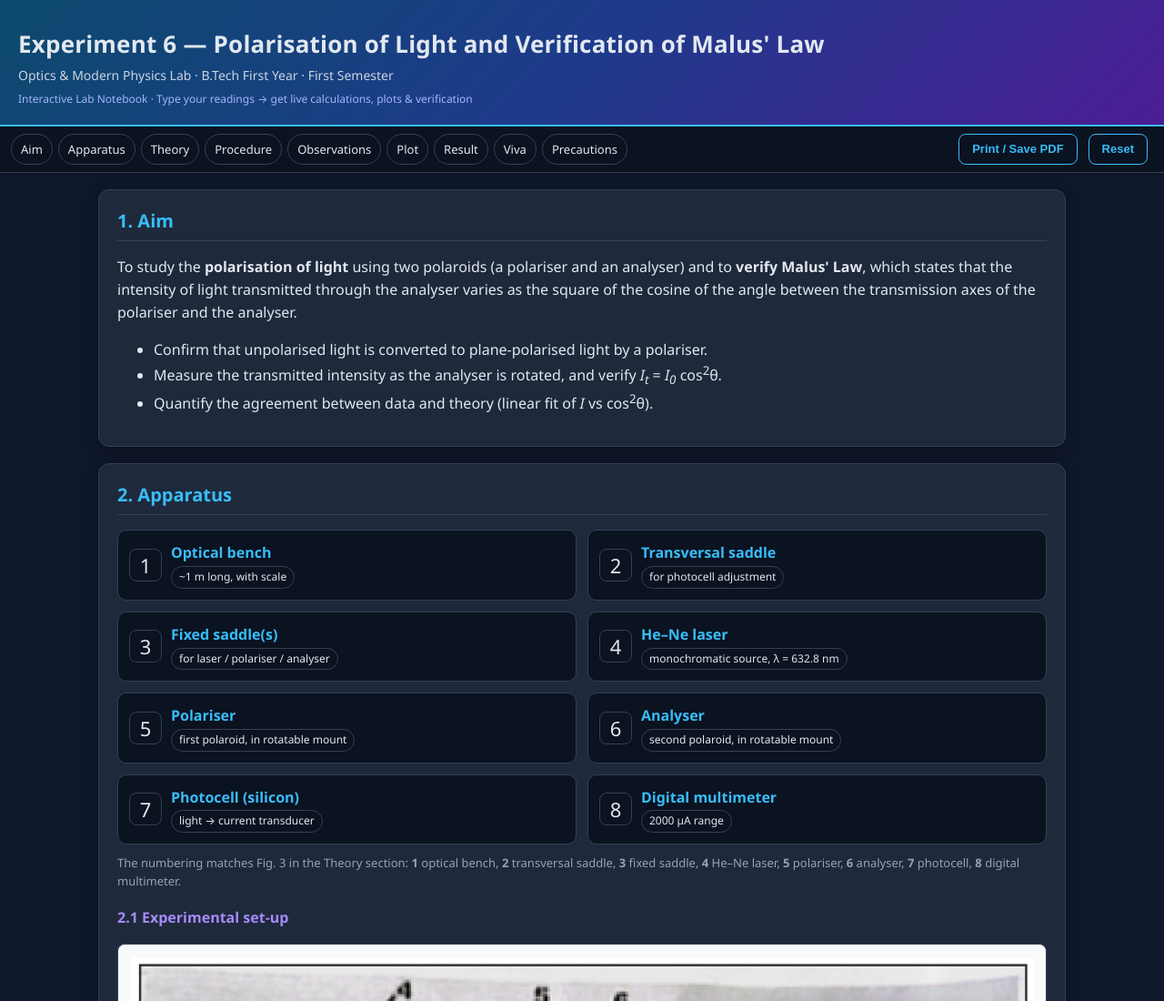
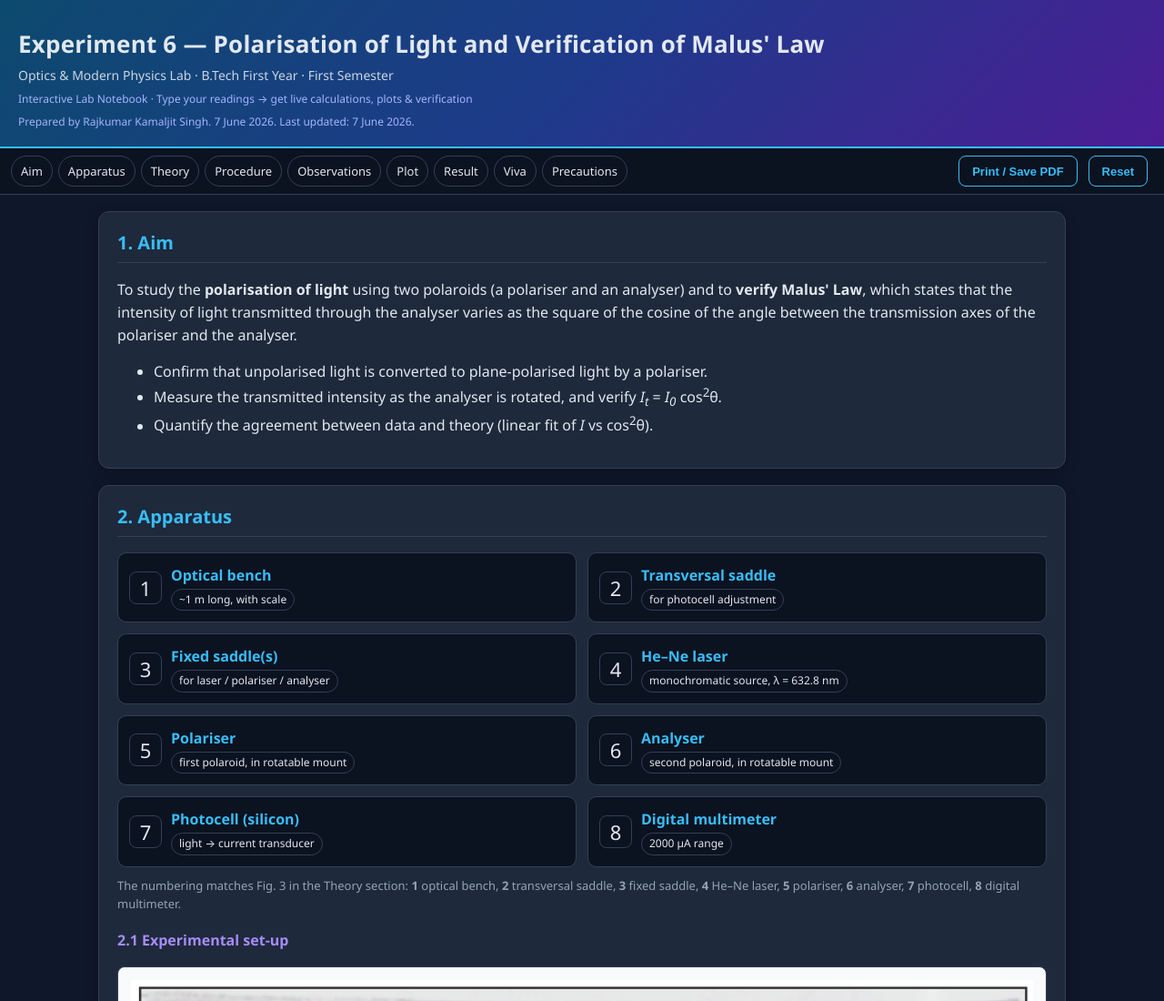
Before and after one commit to kamaljit-MTU/sem1.expt2, a plain HTML site: page index.html in a window 1280 px wide. Shown: the top 1100 px of the page at 91% size. Drawn offline with nearby package versions, Linux system fonts and the light colour scheme.

Commit message:
Update index.html

```diff
--- a/index.html
+++ b/index.html
@@ -119,6 +119,7 @@
   <h1>Experiment 6 &mdash; Polarisation of Light and Verification of Malus' Law</h1>
   <p>Optics &amp; Modern Physics Lab &middot; B.Tech First Year &middot; First Semester</p>
   <div class="meta">Interactive Lab Notebook &middot; Type your readings &rarr; get live calculations, plots &amp; verification</div>
+  <div class="meta">Prepared by Rajkumar Kamaljit Singh. 7 June 2026. Last updated: 7 June 2026. </div>
 </header>
 
 <nav>
```
